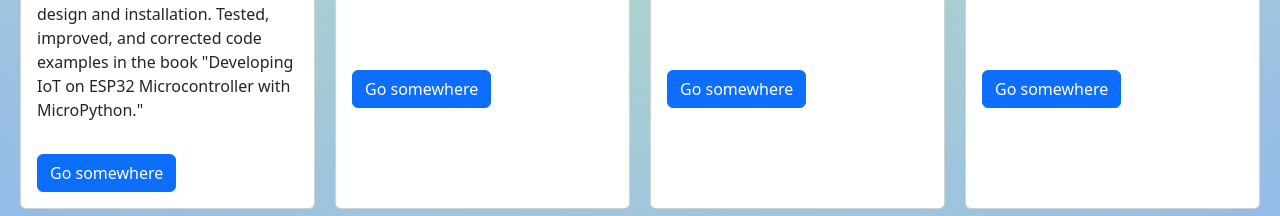
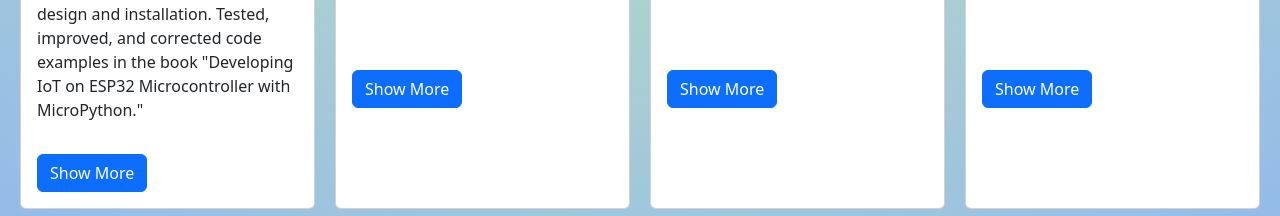
Before and after one commit to Gunn-Treepaech/treepaech-gh-pages, a React (Create React App) app: page / in a window 1280 px wide. Shown: the part 1560-1776 px from the top of the page. Built offline with nearby package versions, Linux system fonts and the light colour scheme.

Commit message:
add Show more

```diff
--- a/src/components/CardKitchenSink.js
+++ b/src/components/CardKitchenSink.js
@@ -12,7 +12,7 @@ export default function CardKitchenSink({ titleName, cardText, cardImg, onButton
         </Card.Text>
       </Card.Body>
       <Card.Body>
-        <Button variant="primary" className="cardButton" onClick={onButtonClick}>Go somewhere</Button>
+        <Button variant="primary" className="cardButton" onClick={onButtonClick}>Show More</Button>
       </Card.Body>
     </Card>
   );
```
